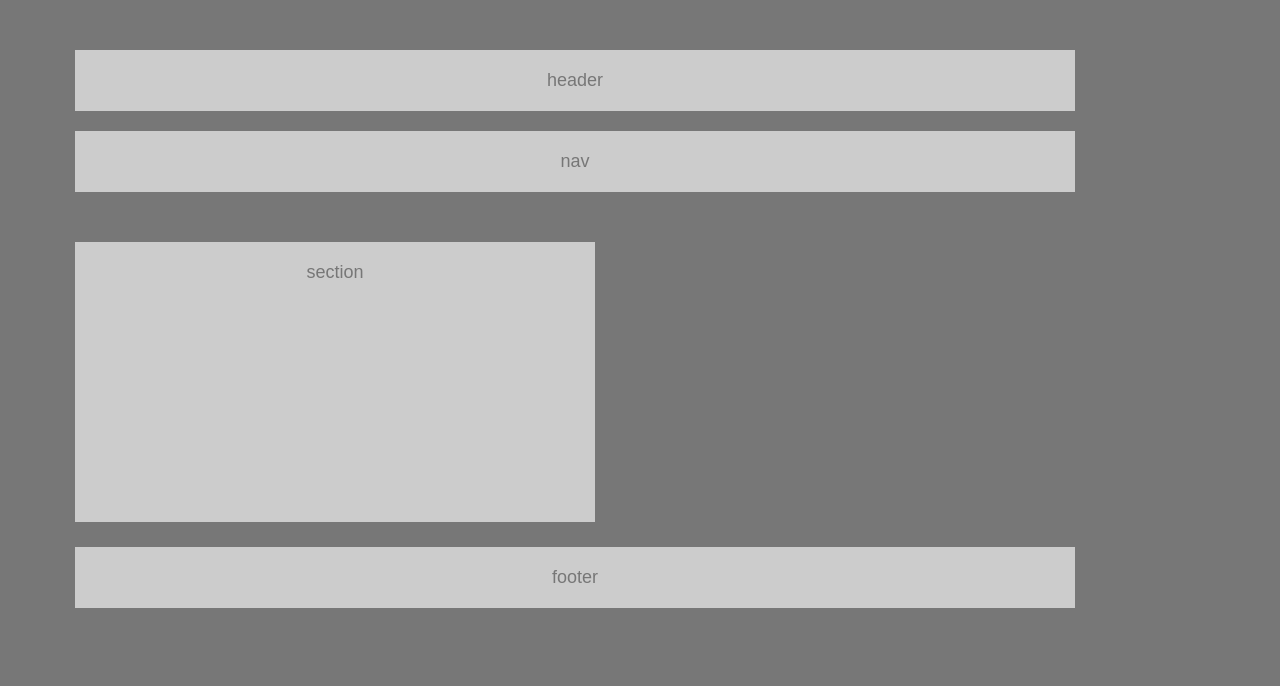
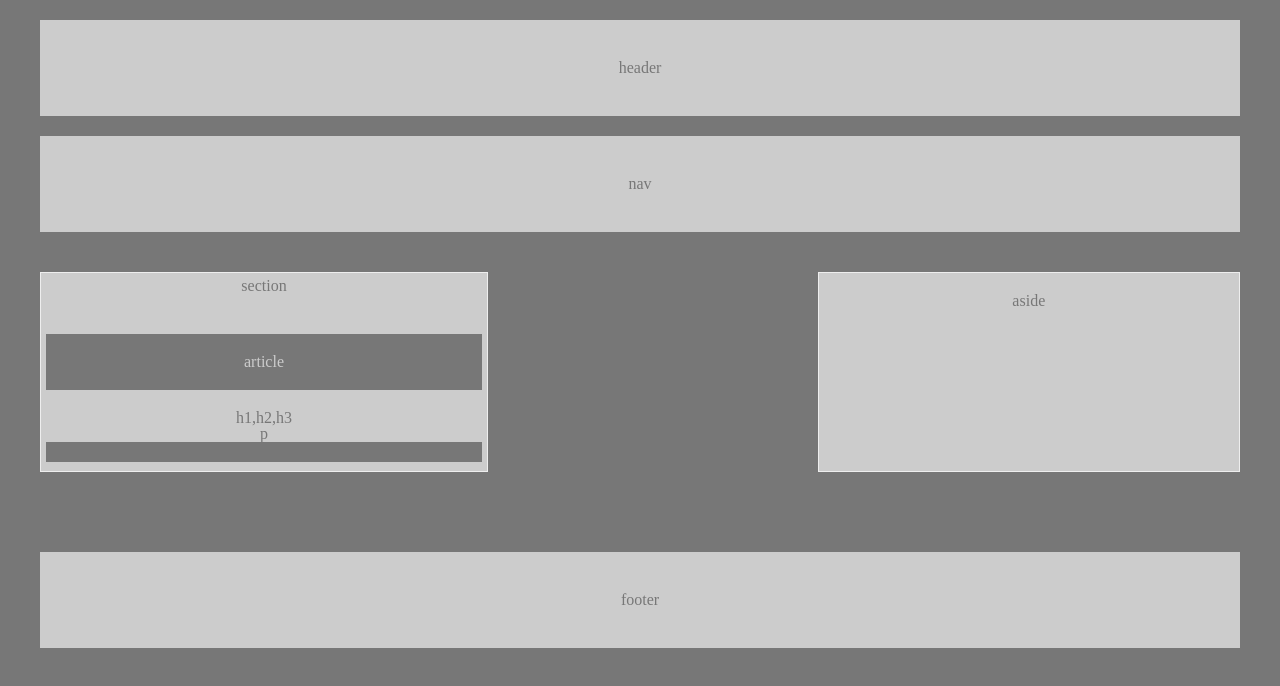
Before and after one commit to sajkani/HW-Wireframe, a plain HTML site: page index.html in a window 1280 px wide. Drawn offline with Linux system fonts and the light colour scheme.

Commit message:
Wireframe Second Commit

```diff
--- a/index.html
+++ b/index.html
@@ -2,16 +2,21 @@
 <html>
   <head>
     <meta charset="utf-8">
+     <link rel="stylesheet" type="text/css" href="reset.css">
      <link rel="stylesheet" type="text/css" href="style.css">
     <title>Wireframe</title>
-      <header>header</header>
-  </head>
-  <nav>nav</nav>
+      <header>header</header></head>
+        <nav>nav</nav>
   <body>
-    <div class="section">section
-
-    </div>
-
+    <section class="section">section
+      <article class="article">article
+        <h1 class="h1">h1,h2,h3
+            <p class="p">p
+            </p>
+        </h1>
+      </article>
+    </section>
+    <aside class="aside">aside</aside>
   </body>
   <footer>footer</footer>
 </html>
--- /dev/null
+++ b/reset.css
@@ -0,0 +1,48 @@
+/* http://meyerweb.com/eric/tools/css/reset/
+   v2.0 | 20110126
+   License: none (public domain)
+*/
+
+html, body, div, span, applet, object, iframe,
+h1, h2, h3, h4, h5, h6, p, blockquote, pre,
+a, abbr, acronym, address, big, cite, code,
+del, dfn, em, img, ins, kbd, q, s, samp,
+small, strike, strong, sub, sup, tt, var,
+b, u, i, center,
+dl, dt, dd, ol, ul, li,
+fieldset, form, label, legend,
+table, caption, tbody, tfoot, thead, tr, th, td,
+article, aside, canvas, details, embed,
+figure, figcaption, footer, header, hgroup,
+menu, nav, output, ruby, section, summary,
+time, mark, audio, video {
+	margin: 0;
+	padding: 0;
+	border: 0;
+	font-size: 100%;
+	font: inherit;
+	vertical-align: baseline;
+}
+/* HTML5 display-role reset for older browsers */
+article, aside, details, figcaption, figure,
+footer, header, hgroup, menu, nav, section {
+	display: block;
+}
+body {
+	line-height: 1;
+}
+ol, ul {
+	list-style: none;
+}
+blockquote, q {
+	quotes: none;
+}
+blockquote:before, blockquote:after,
+q:before, q:after {
+	content: '';
+	content: none;
+}
+table {
+	border-collapse: collapse;
+	border-spacing: 0;
+}
--- a/style.css
+++ b/style.css
@@ -2,40 +2,107 @@
   background: #777;
   font-family: 'Arial', 'Helvetica Neue', Helvetica, sans-serif;
   font-size: 18px;
-  width: 960px;
-  margin: 25px;
+  box-sizing: border-box;
+  text-align: center;
+}
+header {
+  color: #777;
+  background: #ccc;
+  padding: 40px;
+  margin-top: 20px;
+  margin-left: 40px;
+  margin-right: 40px;
 
 }
-header {
+nav {
+  padding: 40px;
+  text-align: center;
+  margin-top: 20px;
+  color: #777;
+  background: #ccc;
+  margin-left: 40px;
+  margin-right: 40px;
+}
+.section {
+  width: 35%;
+  height: 200px;
+  border: 1px solid #eee;
+  padding: 5px;
+  float:left;
+  margin-left: 40px;
+  margin-top: 40px;
+  margin-bottom: 80px;
+  color: #777;
+  background: #ccc;
+}
+.article {
+  clear: both;
+  color: #ccc;
+  background: #777;
+  margin-top: 40px;
+  margin-bottom: 50px;
+  padding-top: 20px;
+  padding-bottom: 30px;
+
+}
+.h1 {
+  background: #ccc;
+  color: #777;
+  padding-top: 20px;
+  margin-top: 20px;
+  margin-bottom: -10px;
+
+}
+.p {
+  background: #ccc;
+  color: #777;
+}
+.aside {
+  color: #777;
+  background: #ccc;
+  width: 33%;
+  height: 200px;
+  border: 1px solid #eee;
   padding: 20px;
+  float:right;
+  margin-left: 220px;
+  margin-top: 40px;
+  margin-right: 40px;
+}
+footer {
+  clear:both;
+  padding: 40px;
   text-align: center;
   margin-bottom: 20px;
   color: #777;
   background: #ccc;
+  margin-left: 40px;
+  margin-right: 40px;
 
 }
-nav {
-  padding: 20px;
-  text-align: center;
-  margin-top: 20px;
-  color: #777;
-  background: #ccc;
+/**
+ * For modern browsers
+ * 1. The space content is one way to avoid an Opera bug when the
+ *    contenteditable attribute is included anywhere else in the document.
+ *    Otherwise it causes space to appear at the top and bottom of elements
+ *    that are clearfixed.
+ * 2. The use of `table` rather than `block` is only necessary if using
+ *    `:before` to contain the top-margins of child elements.
+ */
+.cf:before,
+.cf:after {
+    content: " "; /* 1 */
+    display: table; /* 2 */
 }
-.section {
-  float: left;
-  text-align: center;
-  width: 480px;
-  height: 240px;
-  padding: 20px;
-  color: #777;
-  background: #ccc;
+
+.cf:after {
+    clear: both;
 }
-footer {
-  clear:both;
-  padding: 20px;
-  text-align: center;
-  margin-bottom: 20px;
-  color: #777;
-  background: #ccc;
 
+/**
+ * For IE 6/7 only
+ * Include this rule to trigger hasLayout and contain floats.
+ */
+.cf {
+    *zoom: 1;
 }
```
